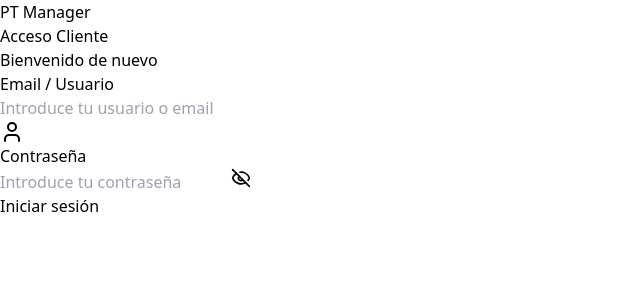
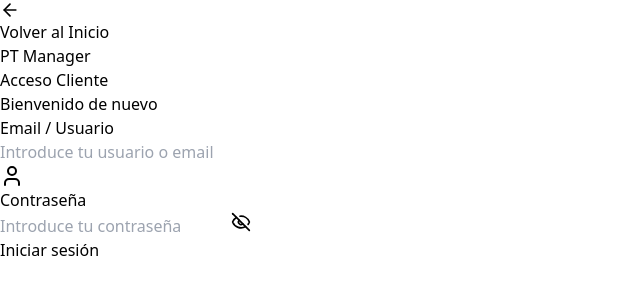
Before and after one commit to Pabloczurylo/MMP-Project1, a React (Vite) app in the folder Client/: page /login in a window 1280 px wide. Shown: the top 300 px of the page, without its empty margins (0-640 px from the left). Built offline with nearby package versions, Linux system fonts and the light colour scheme; no server answers.

Commit message:
Feat: Agregue botón para volver desde el login a la landing, cambie el titulo del sitio y agregue un favicon personalizado

```diff
--- a/Client/index.html
+++ b/Client/index.html
@@ -3,7 +3,8 @@
   <head>
     <meta charset="UTF-8" />
     <meta name="viewport" content="width=device-width, initial-scale=1.0" />
-    <title>Lautaro Moreno</title>
+    <link rel="icon" href="./public/Logo.png.jpeg" />
+    <title>Lautaro Lencina</title>
   </head>
   <body>
     <div id="root"></div>
--- a/Client/src/components/landing/Navbar.jsx
+++ b/Client/src/components/landing/Navbar.jsx
@@ -14,7 +14,7 @@ const Navbar = () => {
         <div className="hidden md:flex items-center gap-8 text-sm font-medium text-gray-300">
           <a href="#servicios" className="hover:text-white transition-colors">Servicios</a>
           <a href="#sobre-mi" className="hover:text-white transition-colors">Sobre Mí</a>
-          <a href="#testimonios" className="hover:text-white transition-colors">Testimonios</a>
+          <a href="#testimonios" className="hover:text-white transition-colors"></a>
         </div>
 
         {/* Botón de Contacto */}
--- a/Client/src/pages/Login.jsx
+++ b/Client/src/pages/Login.jsx
@@ -1,7 +1,7 @@
 import { useState } from 'react';
 import { useForm } from 'react-hook-form';
-import { User, Eye, EyeOff, Loader2, AlertCircle } from 'lucide-react';
-import { useNavigate } from 'react-router-dom';
+import { User, Eye, EyeOff, Loader2, AlertCircle, ArrowLeft } from 'lucide-react';
+import { useNavigate, Link } from 'react-router-dom';
 import { API_URL } from '../config/api';
 import { useAuthStore } from '../store/useAuthStore';
 
@@ -20,14 +20,11 @@ const Login = () => {
     setServerError('');
 
     try {
-      // ✅ CORRECCIÓN APLICADA:
-      // Tu backend espera "email", pero el formulario recoge "username".
-      // Aquí hacemos la traducción manual antes de enviar.
       const response = await fetch(`${API_URL}/users/login`, {
         method: 'POST',
         headers: { 'Content-Type': 'application/json' },
         body: JSON.stringify({
-          email: data.username, // Enviamos el valor del input como 'email'
+          email: data.username,
           password: data.password
         }),
       });
@@ -38,7 +35,6 @@ const Login = () => {
         throw new Error(result.message || 'Credenciales incorrectas');
       }
 
-      // Guardamos en Zustand y redirigimos
       login(result.user, result.token);
       navigate('/dashboard');
 
@@ -51,7 +47,20 @@ const Login = () => {
   };
 
   return (
-    <div className="min-h-screen bg-[#0a0a0a] text-white flex flex-col items-center justify-start pt-12 px-4 font-sans animate-in fade-in duration-500">
+    //  'relative' para que el botón absoluto se posicione respecto a este contenedor
+    <div className="min-h-screen bg-[#0a0a0a] text-white flex flex-col items-center justify-start pt-12 px-4 font-sans animate-in fade-in duration-500 relative">
+
+
+      <div className="absolute top-6 left-6">
+        <Link
+          to="/"
+          className="flex items-center gap-2 text-gray-400 hover:text-white transition-colors p-2 rounded-lg hover:bg-white/10 group"
+        >
+          <ArrowLeft size={20} className="group-hover:-translate-x-1 transition-transform" />
+          <span className="font-medium hidden sm:inline">Volver al Inicio</span>
+        </Link>
+      </div>
+
 
       {/* Header */}
       <header className="mb-32">
```
Also changed, not shown: Client/public/Logo.png.jpeg (added).
